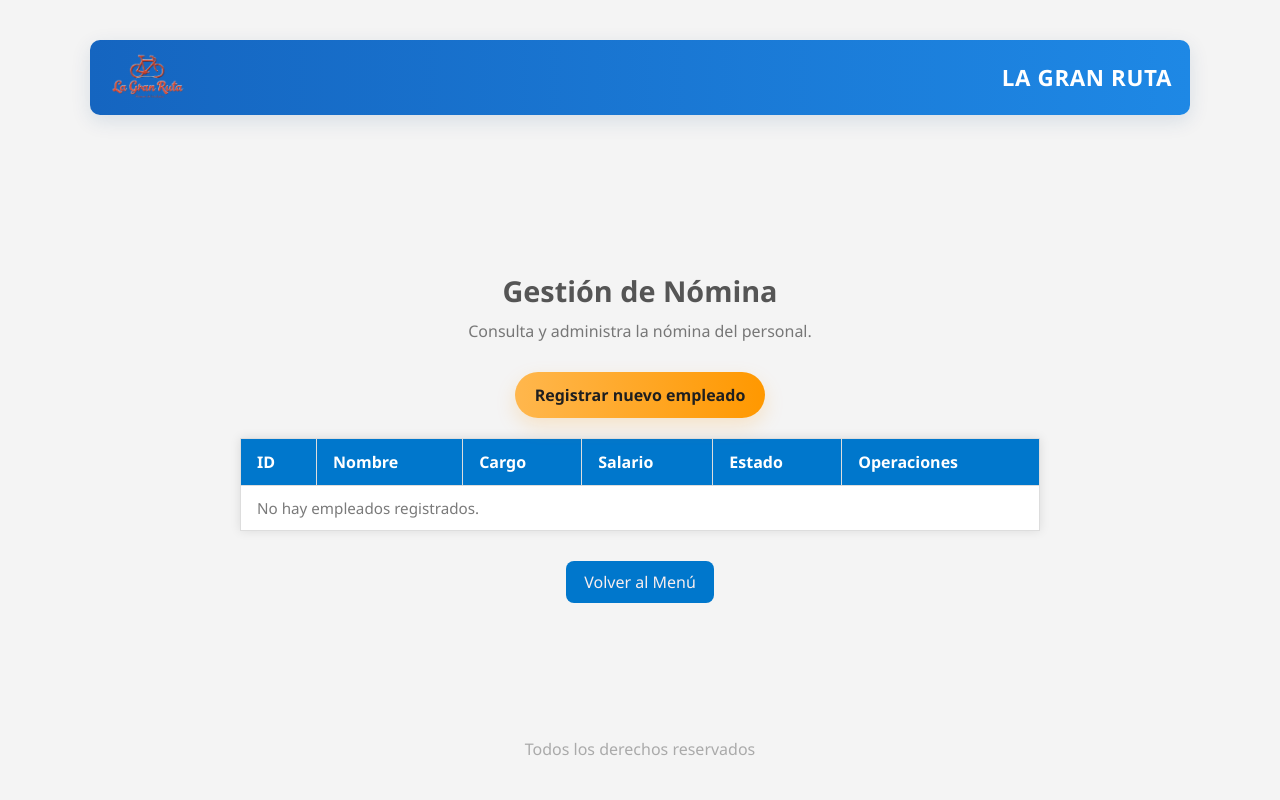
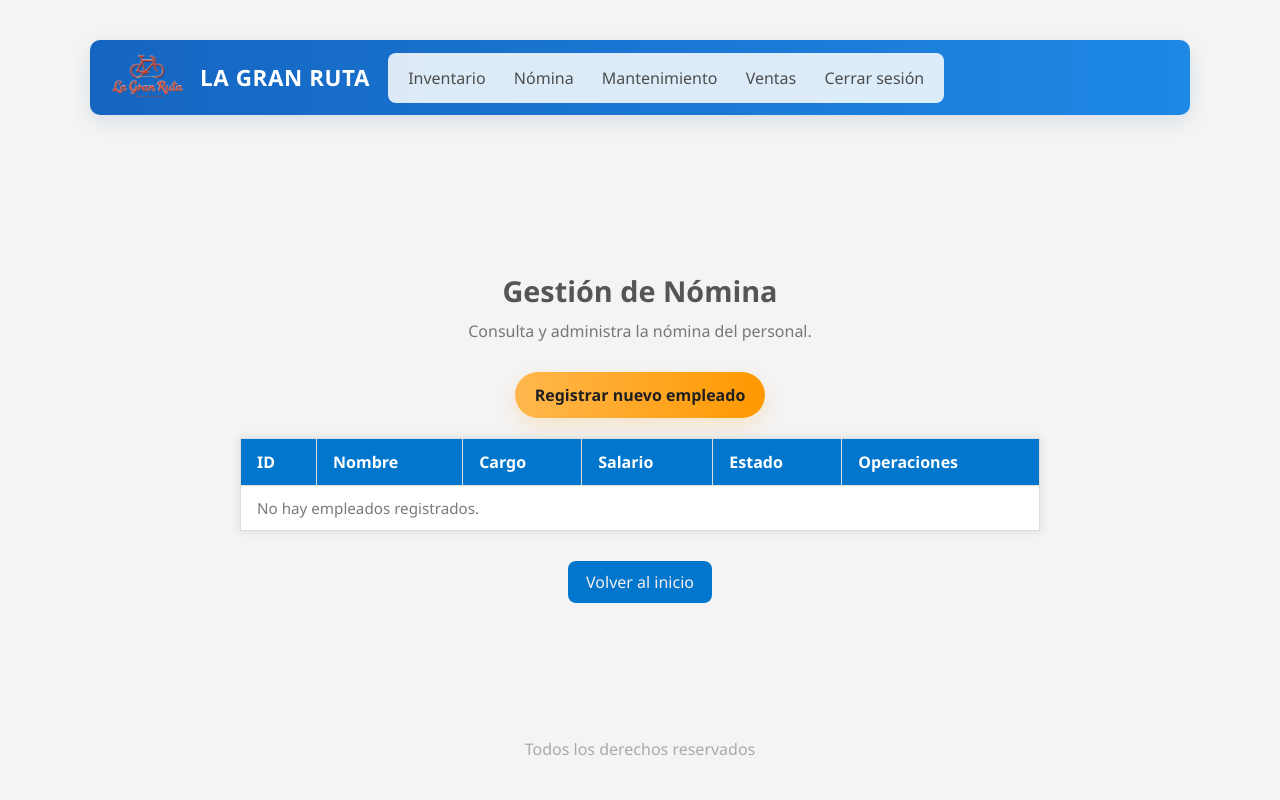
Before and after one commit to liliana-perez/la-gran-ruta, a PHP site: page /nomina.php in a window 1280 px wide. Run offline with PHP 8.4, Linux system fonts and the light colour scheme; the visitor is signed in with stand-in values (Sample User, id 1); data that the repository does not hold is empty.

Commit message:
Añadir menú de navegación y mejorar la estructura del encabezado en la interfaz de nómina

```diff
--- a/nomina.php
+++ b/nomina.php
@@ -168,8 +168,19 @@ $conn->close();
 <body>
   <div class="container">
     <header class="header">
-      <img src="images/logo.png" alt="Logo La Gran Ruta" class="logo" />
-      <h1 class="title">LA GRAN RUTA</h1>
+      <div class="header-row">
+        <div class="header-brand">
+          <img src="images/logo.png" alt="Logo La Gran Ruta" class="logo" />
+          <h1 class="title">LA GRAN RUTA</h1>
+        </div>
+        <nav class="top-nav" aria-label="Menú principal">
+          <a href="inventario.php" class="menu-button">Inventario</a>
+          <a href="nomina.php" class="menu-button">Nómina</a>
+          <a href="mantenimiento.php" class="menu-button">Mantenimiento</a>
+          <a href="ventas.php" class="menu-button">Ventas</a>
+          <a href="logout.php" class="menu-button">Cerrar sesión</a>
+        </nav>
+      </div>
     </header>
 
     <main class="main-content">
@@ -280,7 +291,7 @@ $conn->close();
       </table>
 
       <div class="return-menu">
-        <a href="dashboard.php" class="menu-button btn-inicio">Volver al Menú</a>
+        <a href="dashboard.php" class="menu-button btn-inicio">Volver al inicio</a>
       </div>
     </main>
 
```
